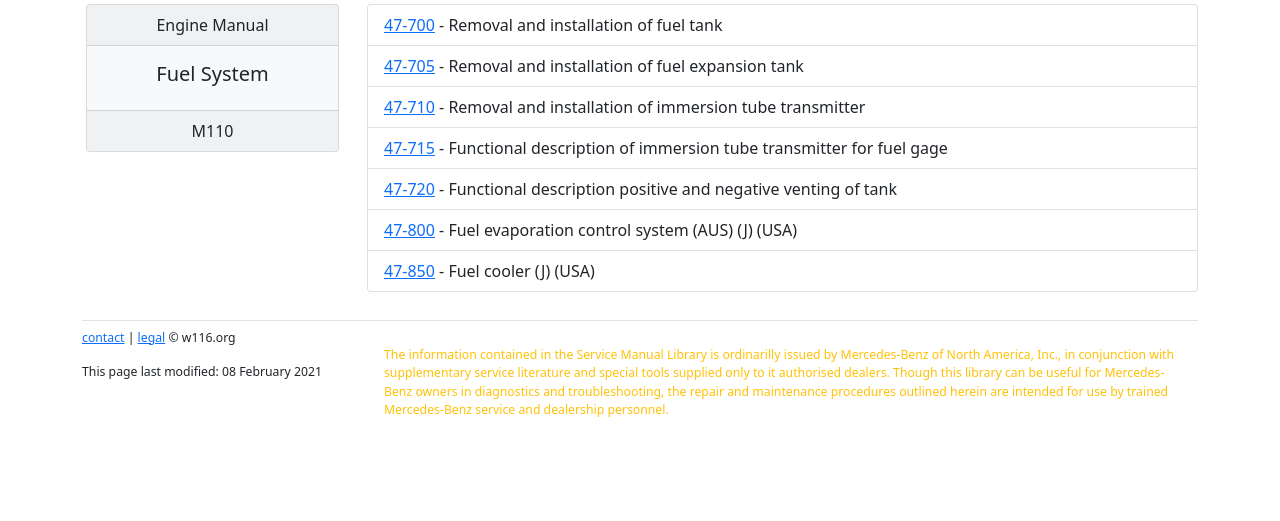
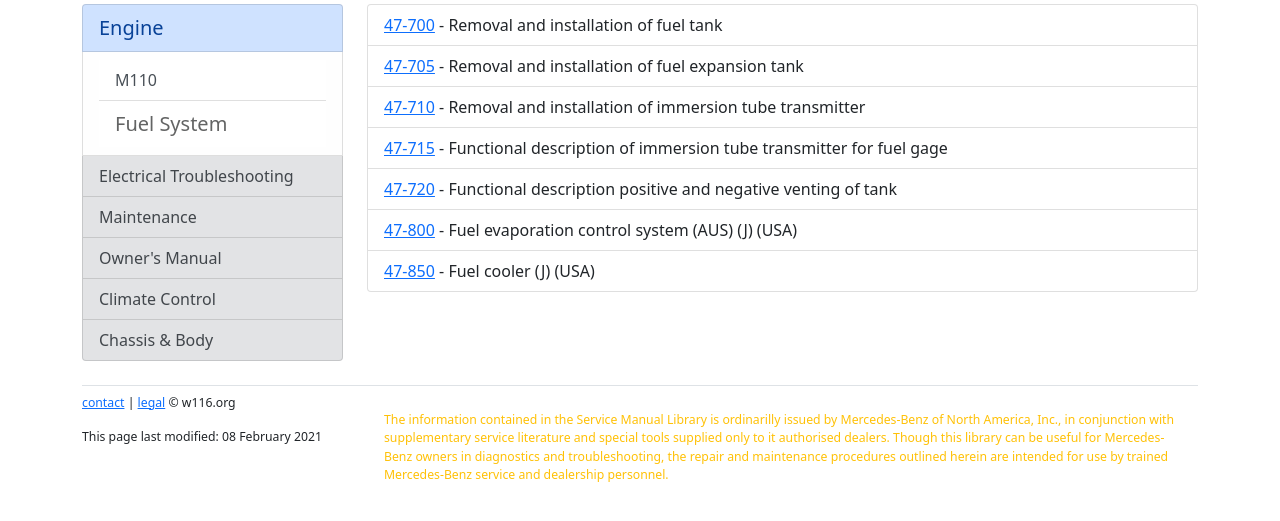
Before and after one commit to W116org/handbook, a Jekyll site: the page built from Engine/110/47-Fuel.html, in a window 1280 px wide, cut to the strip 220-741 px from the top of the page. Built offline with Jekyll 4.4.1, drawn with Linux system fonts in a browser that asks for light colours; comment, search, counter and statistics services are not loaded.

Commit message:
Update 47-Fuel.html

```diff
--- a/Engine/110/47-Fuel.html
+++ b/Engine/110/47-Fuel.html
@@ -8,12 +8,17 @@
 
 <div class="row">
   <div class="col-xs-12 col-md-3">
-    <div class="card text-center text-dark bg-light mb-3 mx-1">
-      <div class="card-header">Engine Manual</div>
-      <div class="card-body">
-          <h5 class="card-title">Fuel System</h5>
+    <div class="list-group">
+      <a href="/Engine/" class="list-group-item list-group-item-primary lead list-group-item-action">Engine</a>
+      <div class="list-group-item list-group-item-light list-group list-group-flush">
+        <a href="/Engine/110/" class="list-group-item list-group-item-action">M110</a>
+        <div class="list-group-item lead">Fuel System</div>
       </div>
-      <div class="card-footer">M110</div>
+      <a href="/ETM/" class="list-group-item list-group-item-secondary list-group-item-action">Electrical Troubleshooting</a>
+      <a href="/Maintenance/" class="list-group-item list-group-item-secondary list-group-item-action">Maintenance</a>
+      <a href="/OM/" class="list-group-item list-group-item-secondary list-group-item-action">Owner's Manual</a>
+      <a href="/Climate/" class="list-group-item list-group-item-secondary list-group-item-action">Climate Control</a>
+      <a href="/Chassis/" class="list-group-item list-group-item-secondary list-group-item-action">Chassis &amp; Body</a>
     </div>
   </div>
   <div class="col-xs-12 col-md-9">
```
